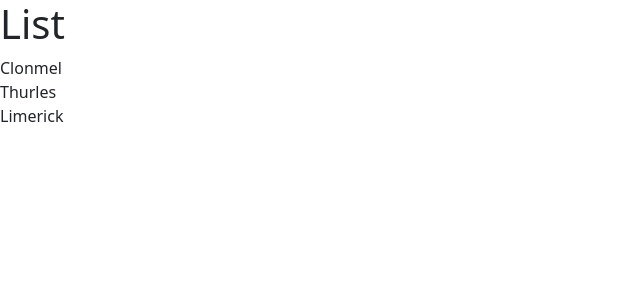
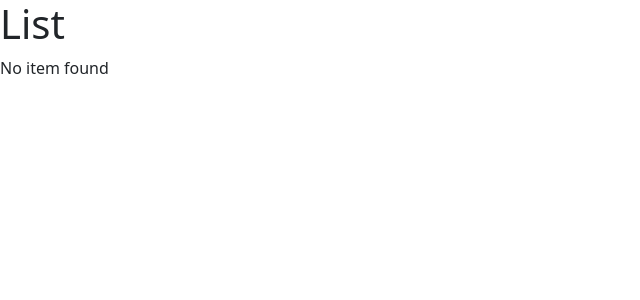
Before and after one commit to braydensoneill/comitia, a React (Vite) app: page / in a window 1280 px wide. Shown: the top 300 px of the page, without its empty margins (0-640 px from the left). Built offline with nearby package versions, Linux system fonts and the light colour scheme.

Commit message:
Learn React - Conditional Rendering

```diff
--- a/src/components/ListGroup.tsx
+++ b/src/components/ListGroup.tsx
@@ -1,9 +1,11 @@
 function ListGroup() {
-  const items = ["Clonmel", "Thurles", "Limerick"];
+  let items = ["Clonmel", "Thurles", "Limerick"];
+  items = [];
 
   return (
     <>
       <h1> List </h1>
+      {items.length === 0 && <p> No item found</p>}
       <ul className="list-group">
         {items.map((item) => (
           <li key={item}>{item}</li>
```
